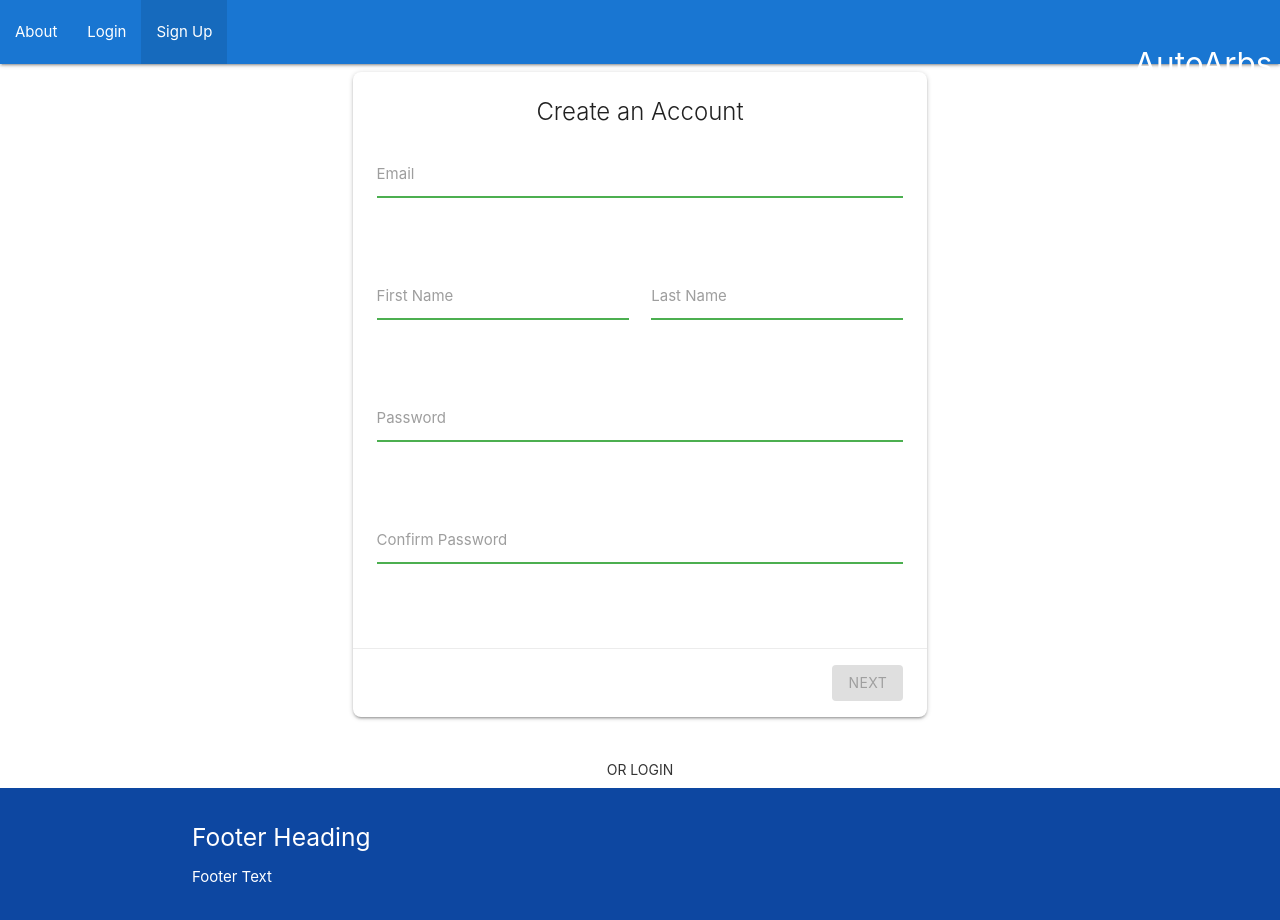
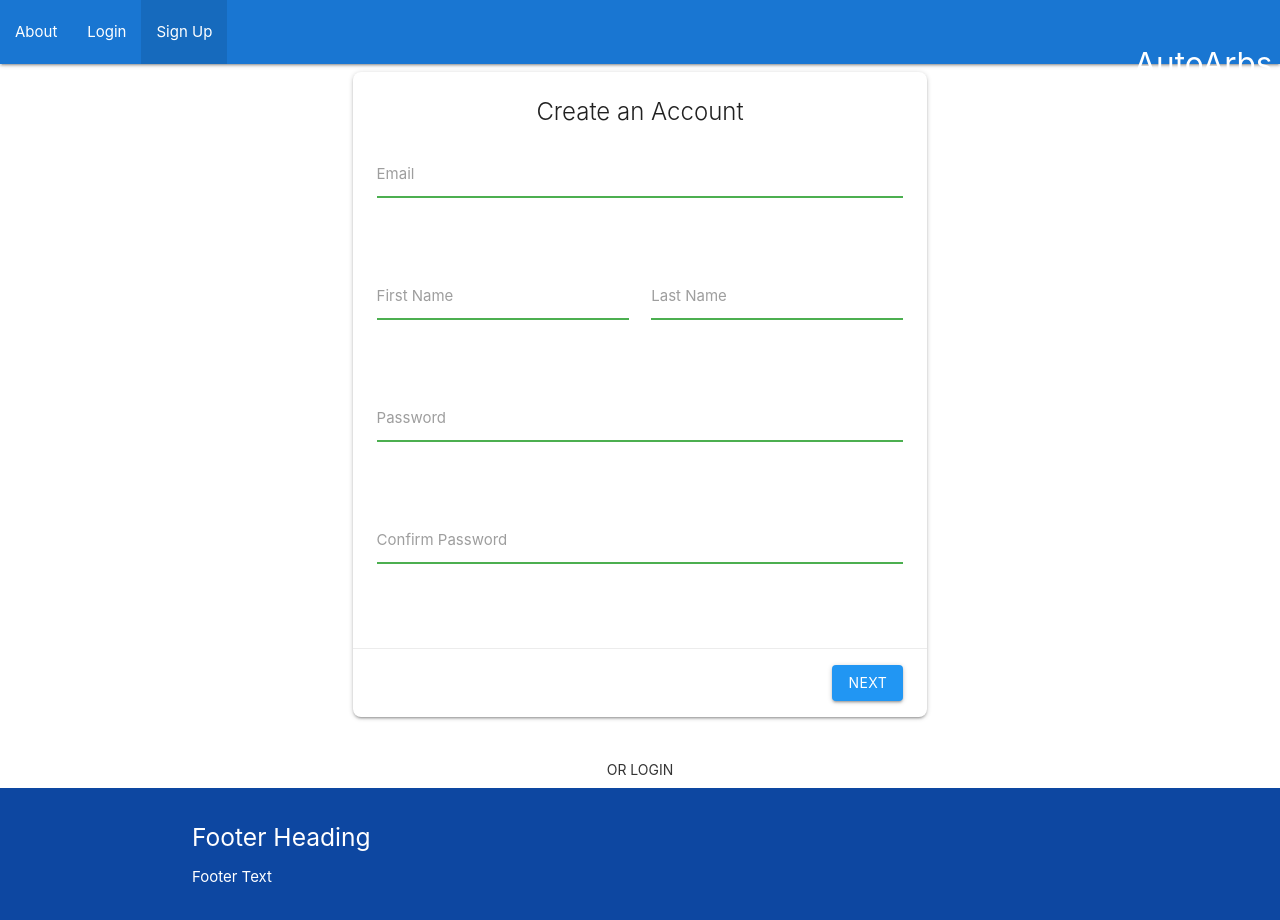
Before and after one commit to qbit-0/autoarbs, a React (Create React App) app in the folder autoarbs/: page /signup in a window 1280 px wide. Shown: the top 920 px of the page. Built offline with nearby package versions, Linux system fonts and the light colour scheme.

Commit message:
Only validate when user submits

```diff
--- a/autoarbs/src/components/cards/DepositCard.tsx
+++ b/autoarbs/src/components/cards/DepositCard.tsx
@@ -95,9 +95,11 @@ const DepositCard = (props: Props) => {
       <Formik
         initialValues={initialValues}
         validationSchema={depositSchema}
+        validateOnBlur={false}
+        validateOnChange={false}
         onSubmit={handleSubmit}
       >
-        {({ dirty, isValid, isValidating, isSubmitting }) => (
+        {({ isValidating, isSubmitting }) => (
           <Form>
             <div className="card-content">
               <div className="row">
@@ -129,7 +131,7 @@ const DepositCard = (props: Props) => {
                 <button
                   className="btn waves-effect waves-light"
                   type="submit"
-                  disabled={isSubmitting || !dirty || !isValid || isValidating}
+                  disabled={isSubmitting || isValidating}
                 >
                   Deposit
                 </button>
--- a/autoarbs/src/components/cards/LoginCard.tsx
+++ b/autoarbs/src/components/cards/LoginCard.tsx
@@ -63,9 +63,11 @@ const LoginCard = (props: Props) => {
       <Formik
         initialValues={initialValues}
         validationSchema={loginSchema}
+        validateOnBlur={false}
+        validateOnChange={false}
         onSubmit={handleSubmit}
       >
-        {({ dirty, isValid, isValidating, isSubmitting }) => (
+        {({ isValid, isValidating, isSubmitting }) => (
           <Form>
             <div className="card-content">
               <span className="card-title center">Log In</span>
@@ -89,7 +91,7 @@ const LoginCard = (props: Props) => {
                 <button
                   className="btn waves-effect waves-light"
                   type="submit"
-                  disabled={isSubmitting || !dirty || !isValid || isValidating}
+                  disabled={isSubmitting || isValidating}
                 >
                   Next
                 </button>
--- a/autoarbs/src/components/cards/SignUpCard.tsx
+++ b/autoarbs/src/components/cards/SignUpCard.tsx
@@ -103,9 +103,11 @@ const SignUpCard = (props: Props) => {
       <Formik
         initialValues={initialValues}
         validationSchema={signUpSchema}
+        validateOnBlur={false}
+        validateOnChange={false}
         onSubmit={handleSubmit}
       >
-        {({ dirty, isValid, isValidating, isSubmitting }) => (
+        {({ isValidating, isSubmitting }) => (
           <Form>
             <div className="card-content">
               <span className="card-title center">Create an Account</span>
@@ -148,7 +150,7 @@ const SignUpCard = (props: Props) => {
                 <button
                   className="btn waves-effect waves-light"
                   type="submit"
-                  disabled={isSubmitting || !dirty || !isValid || isValidating}
+                  disabled={isSubmitting || isValidating}
                 >
                   Next
                 </button>
--- a/autoarbs/src/components/cards/WithdrawCard.tsx
+++ b/autoarbs/src/components/cards/WithdrawCard.tsx
@@ -83,9 +83,11 @@ const WithdrawCard = (props: Props) => {
       <Formik
         initialValues={initialValues}
         validationSchema={withdrawSchema}
+        validateOnBlur={false}
+        validateOnChange={false}
         onSubmit={handleSubmit}
       >
-        {({ dirty, isValid, isValidating, isSubmitting }) => (
+        {({ isValidating, isSubmitting }) => (
           <Form>
             <div className="card-content">
               <div className="row">
@@ -126,7 +128,7 @@ const WithdrawCard = (props: Props) => {
                 <button
                   className="btn waves-effect waves-light"
                   type="submit"
-                  disabled={isSubmitting || !dirty || !isValid || isValidating}
+                  disabled={isSubmitting || isValidating}
                 >
                   Withdraw
                 </button>
```
